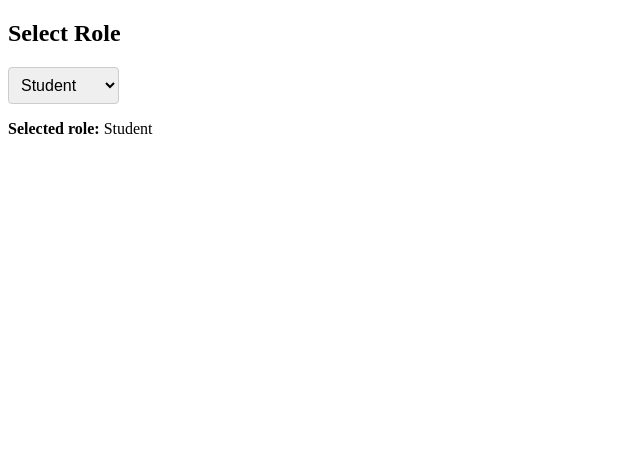
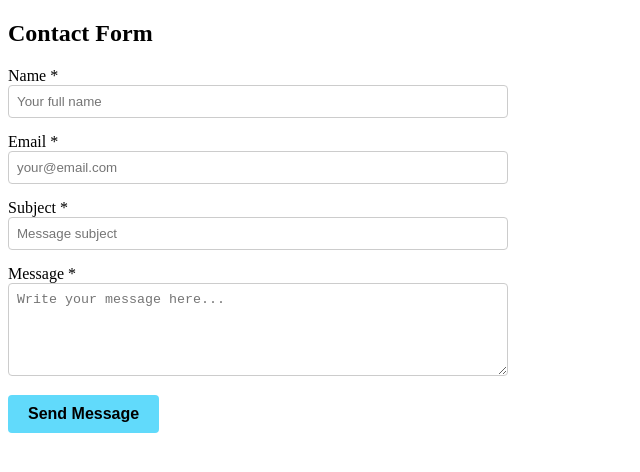
Before and after one commit to HaithamAbuDraz/react-learning-journey, a React (Vite) app: page / in a window 1280 px wide. Shown: the top 472 px of the page, without its empty margins (0-640 px from the left). Built offline with nearby package versions, Linux system fonts and the light colour scheme.

Commit message:
Replace SelectRole with ContactForm in FormsChallenge

```diff
--- a/src/challenges/11-forms/FormsChallenge.jsx
+++ b/src/challenges/11-forms/FormsChallenge.jsx
@@ -1,9 +1,9 @@
-import SelectRole from './components/SelectRole';
+import ContactForm from './components/ContactForm';
 
 function FormsChallenge() {
   return (
     <div>
-      <SelectRole />
+      <ContactForm />
     </div>
   );
 }
```
